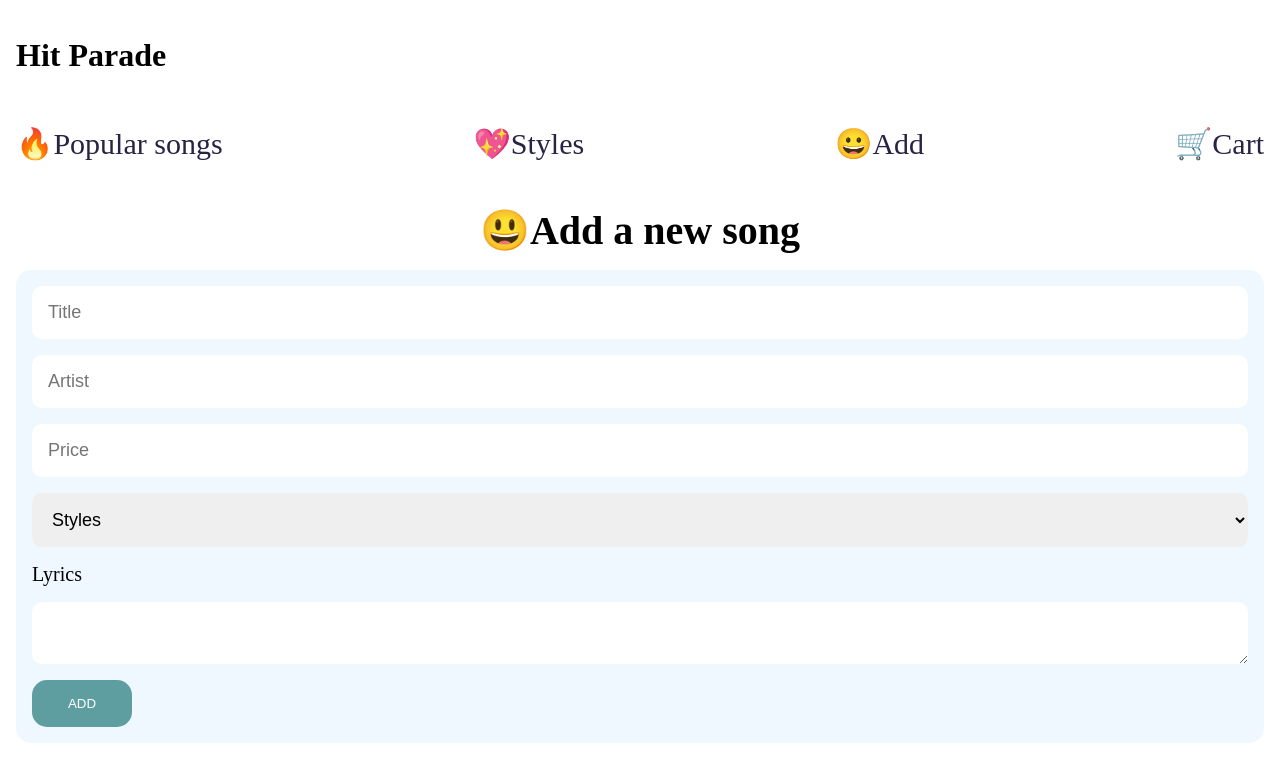
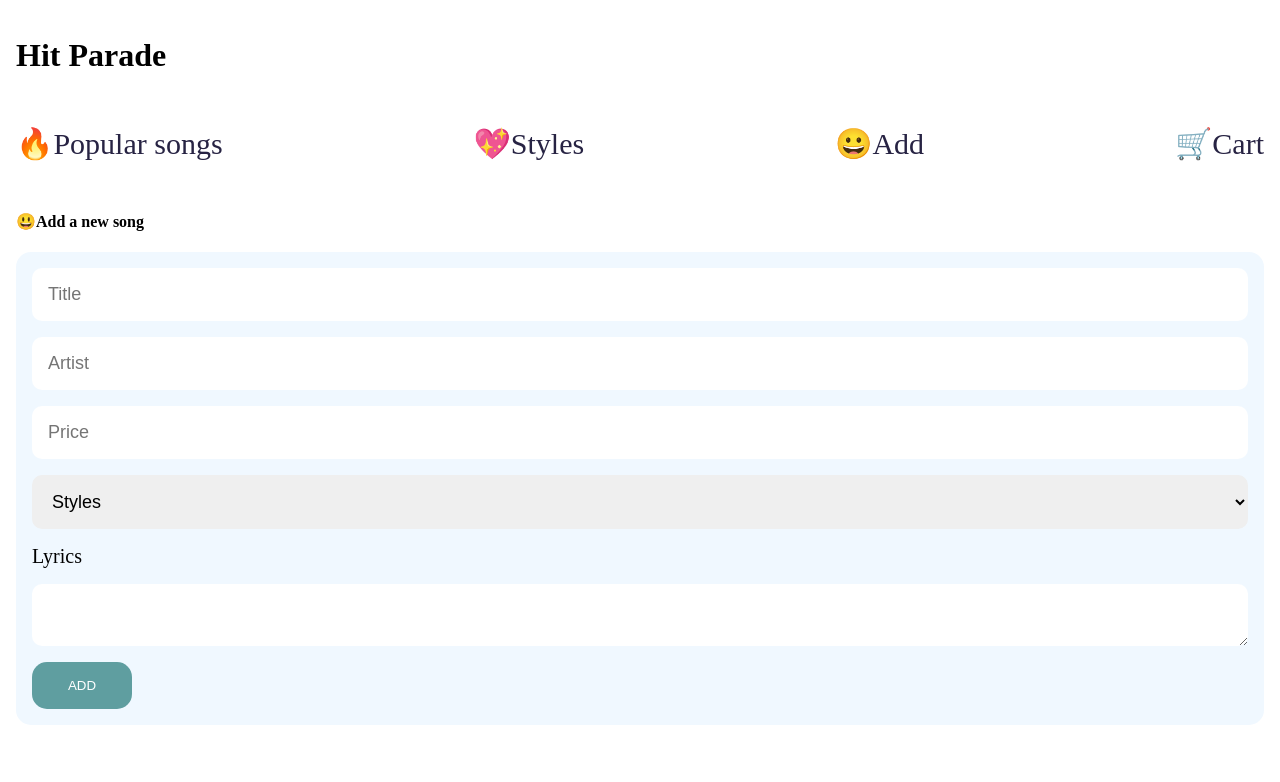
Before and after one commit to moro-patana/hit-parade-react, a React app: page /addsong in a window 1280 px wide. Shown: the top 782 px of the page. Built offline with nearby package versions, Linux system fonts and the light colour scheme.

Commit message:
changed h3 into h4

```diff
--- a/App.js
+++ b/App.js
@@ -20,7 +20,7 @@ function App() {
                 <Styles/>
             </Route>
             <Route path="/addsong">
-            <h3>😃Add a new song</h3>
+            <h4>😃Add a new song</h4>
                 <AddSong/>
             </Route>
             <Route path="/cart">
```
